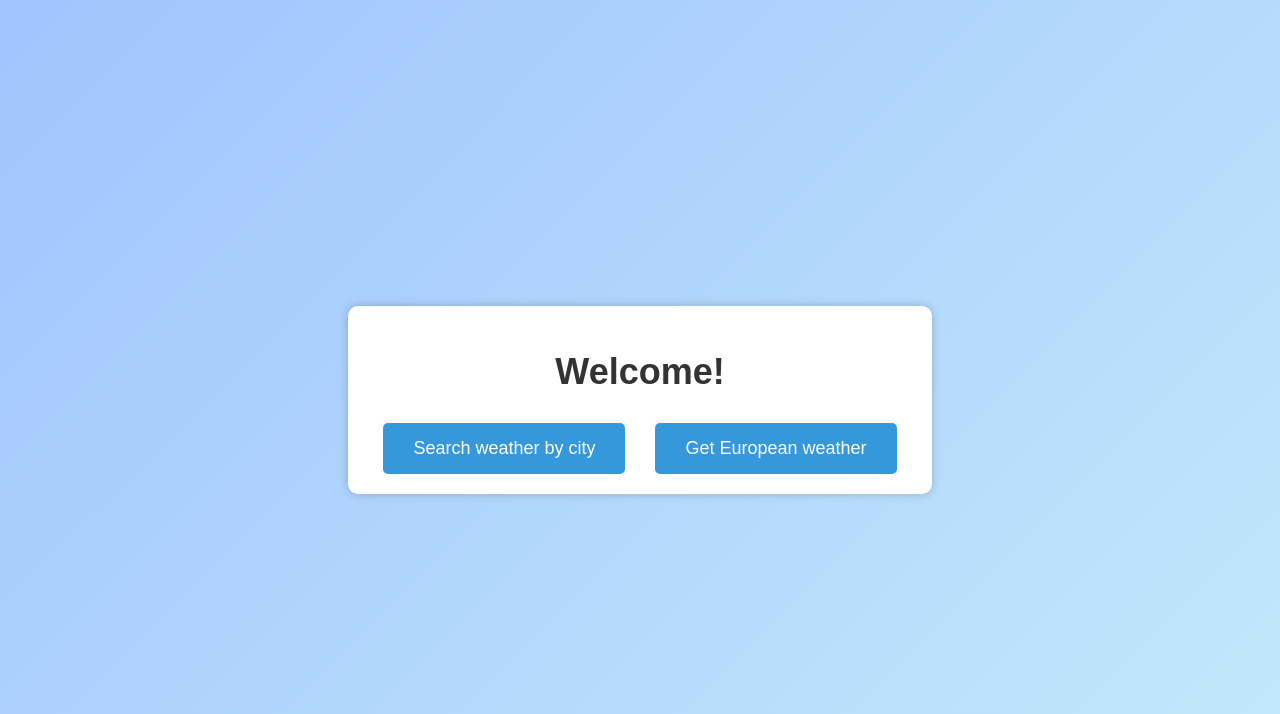
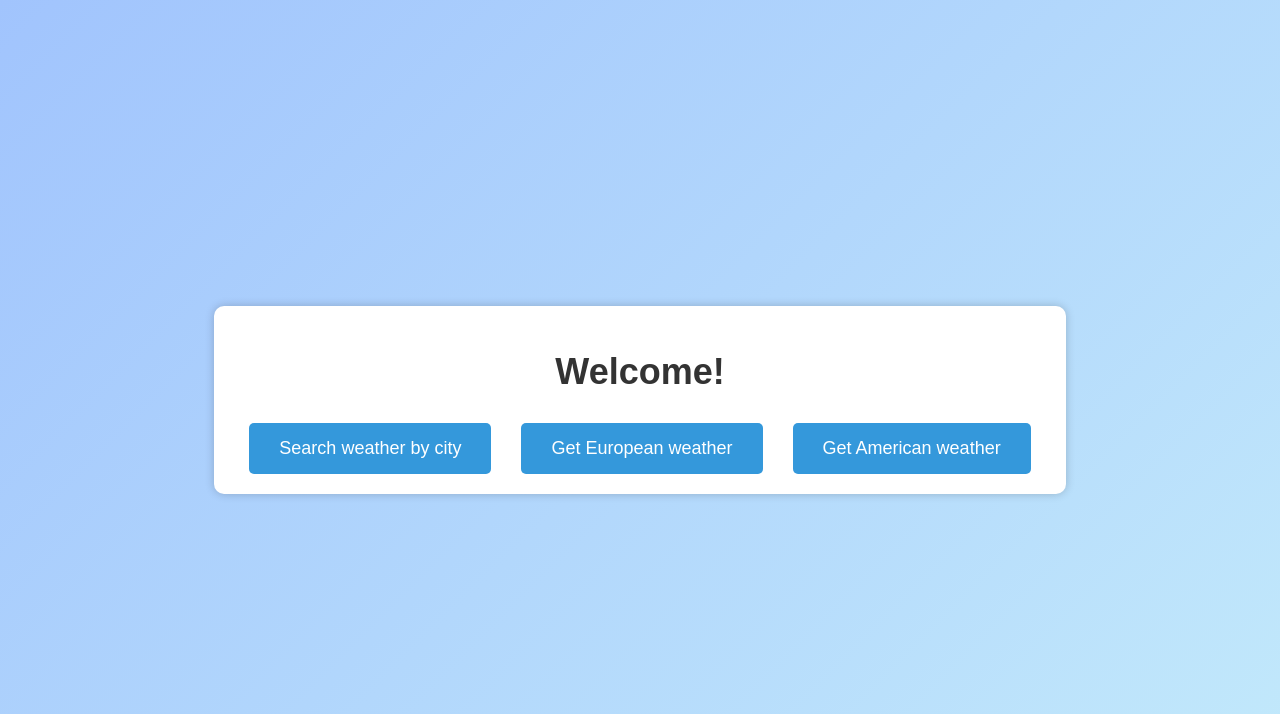
Before and after one commit to Xeonam/Weather-Forecast, a Flask app: page / in a window 1280 px wide. Shown: the top 714 px of the page. Run offline with Flask 3, Linux system fonts and the light colour scheme.

Commit message:
Add button for American weather

```diff
--- a/WeatherForecast/app.py
+++ b/WeatherForecast/app.py
@@ -84,5 +84,9 @@ def get_european_weather():
 
     return render_template('europe.html', weather=weather_list)
 
+@app.route("/america")
+def get_american_weather():
+    return "America"
+
 if __name__ == '__main__':
     app.run(debug=True)
--- a/WeatherForecast/templates/main_menu.html
+++ b/WeatherForecast/templates/main_menu.html
@@ -10,6 +10,7 @@
         <div class="button-container">
             <a class="button" href="/city_input">Search weather by city</a>
             <a class="button" href="/europe">Get European weather</a>
+            <a class="button" href="/america">Get American weather</a>
         </div>
     </div>
 </body>
```
